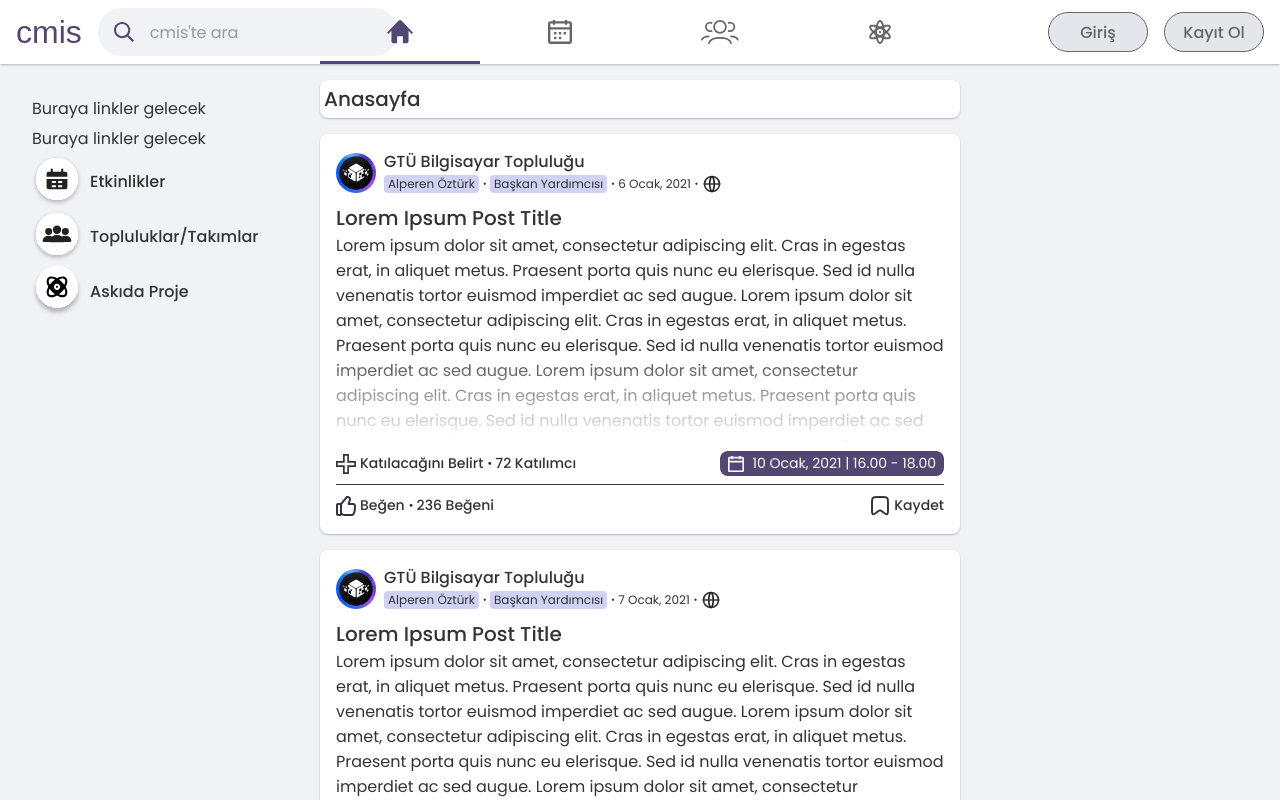
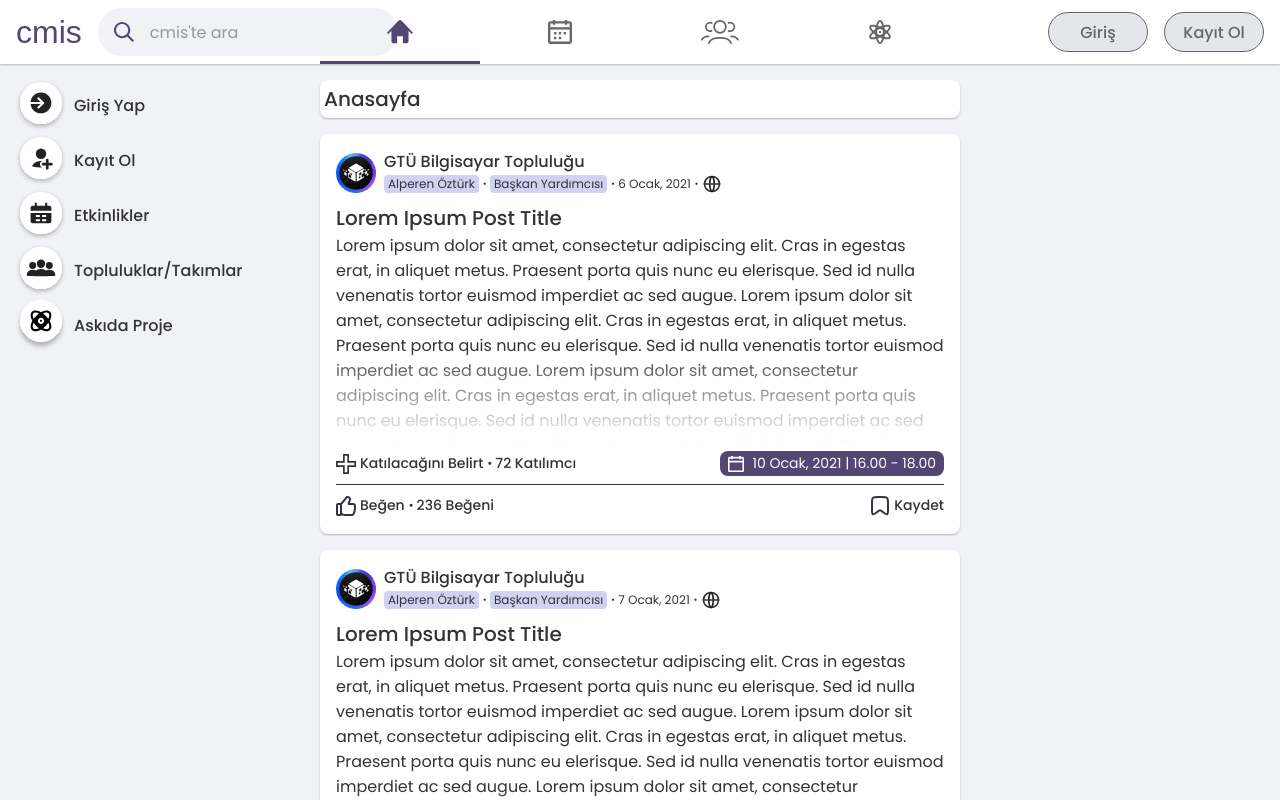
Before and after one commit to los-ingenieros-hermanos/cmis-web, a Next.js app: page / in a window 1280 px wide. Shown: the top 800 px of the page. Built offline with nearby package versions, Linux system fonts and the light colour scheme; a web font is replaced by a local one.

Commit message:
left sidebar added to home page.

```diff
--- a/components/HomePage/HomePage.js
+++ b/components/HomePage/HomePage.js
@@ -4,6 +4,7 @@ import { useRouter } from 'next/router';
 import { useContext, useEffect, useRef, useState } from 'react';
 import clsx from 'clsx';
 import { AuthContext } from 'pages/_app';
+import Login from 'components/LoginRegister/Login/Login';
 
   export const dummyCommunityPosts = [
     {
@@ -122,11 +123,35 @@ import { AuthContext } from 'pages/_app';
     );
   }
 
-  function LeftSide({ postData }) {
+  function LeftSide({ authContext }) {
     return (
         <ul className={styles.left}>
-            <p>Buraya linkler gelecek</p>
-            <p>Buraya linkler gelecek</p>
+            {authContext.isLoggedIn ? (
+                <li className={styles.item}>
+                  <Link href={'/profilim'}>
+                      <img src={'/icons/sidebar-profile.svg'} alt='profilim' />
+                  </Link>
+                  <Link href={'/profilim'}>Profilim</Link>
+                </li>
+            ) : (
+                <li className={styles.item} onClick={() => authContext.setIsLoginOpen(true)}>
+                  <img src={'/icons/sidebar-sign-in.svg'} alt='giris-yap' />
+                  <a>Giriş Yap</a>
+                </li>
+            )}
+            {authContext.isLoggedIn ? (
+                <li className={styles.item}>
+                  <Link href={'/kaydedilenler'}>
+                      <img src={'/icons/sidebar-bookmark.svg'} alt='kaydedilenler' />
+                  </Link>
+                  <Link href={'/profilim'}>Kaydedilenler</Link>
+                </li>
+            ) : (
+                <li className={styles.item} onClick={() => authContext.setIsSignUpOpen(true)}>
+                  <img src={'/icons/sidebar-sign-up.svg'} alt='kayit-ol' />
+                  <a>Kayıt Ol</a>
+                </li>
+            )}
 
             {/* Bookmarks */}
             <li className={styles.item}>
@@ -159,10 +184,11 @@ import { AuthContext } from 'pages/_app';
 
 
   export default function HomePage() {
+    const authContext = useContext(AuthContext);
     return (
         <div className={styles.page}>
             <Banner />
-            <LeftSide />
+            <LeftSide authContext={authContext} />
             <Posts />
         </div>
     );
--- a/components/HomePage/HomePage.module.scss
+++ b/components/HomePage/HomePage.module.scss
@@ -38,8 +38,8 @@
 .left {
     width: 400px;
     position: absolute;
-    left: 16px;
-    top: 16px;
+    left: 0px;
+    top: 0px;
     display: flex;
     flex-direction: column;
     align-items: flex-start;
@@ -50,7 +50,7 @@
       display: flex;
       align-items: center;
       gap: 8px;
-
+      cursor: pointer;
       a {
         color: #333;
         font-weight: 500;
--- a/components/LoginRegister/Login/Login.js
+++ b/components/LoginRegister/Login/Login.js
@@ -31,7 +31,6 @@ function Login() {
   };
 
   // Buraya UserType'a gore giris cikis yapilabilir
-
   return (
     <div className={styles.background} onMouseDown={onBackgroundClicked}>
       <div className={styles.login} onMouseDown={(e) => e.stopPropagation()}>
--- a/components/LoginRegister/Login/Login.module.scss
+++ b/components/LoginRegister/Login/Login.module.scss
@@ -17,7 +17,7 @@
   position: absolute;
   left: 35%;
   // Move to top little bit
-  top: -5vh;
+  top: -10vh;
   display: flex;
   flex-direction: column;
   justify-content: center;
--- a/components/LoginRegister/Register/Register.module.scss
+++ b/components/LoginRegister/Register/Register.module.scss
@@ -15,7 +15,7 @@
   background-color: white; // Overwrite the background-color from _macros.scss
   // set screen to top of page
   position: absolute;
-  top: -5vh;
+  top: -10vh;
   left: 35%;
   display: flex;
   flex-direction: column;
```
Also changed, not shown: public/icons/sidebar-sign-in.svg (added), public/icons/sidebar-sign-up.svg (added).
